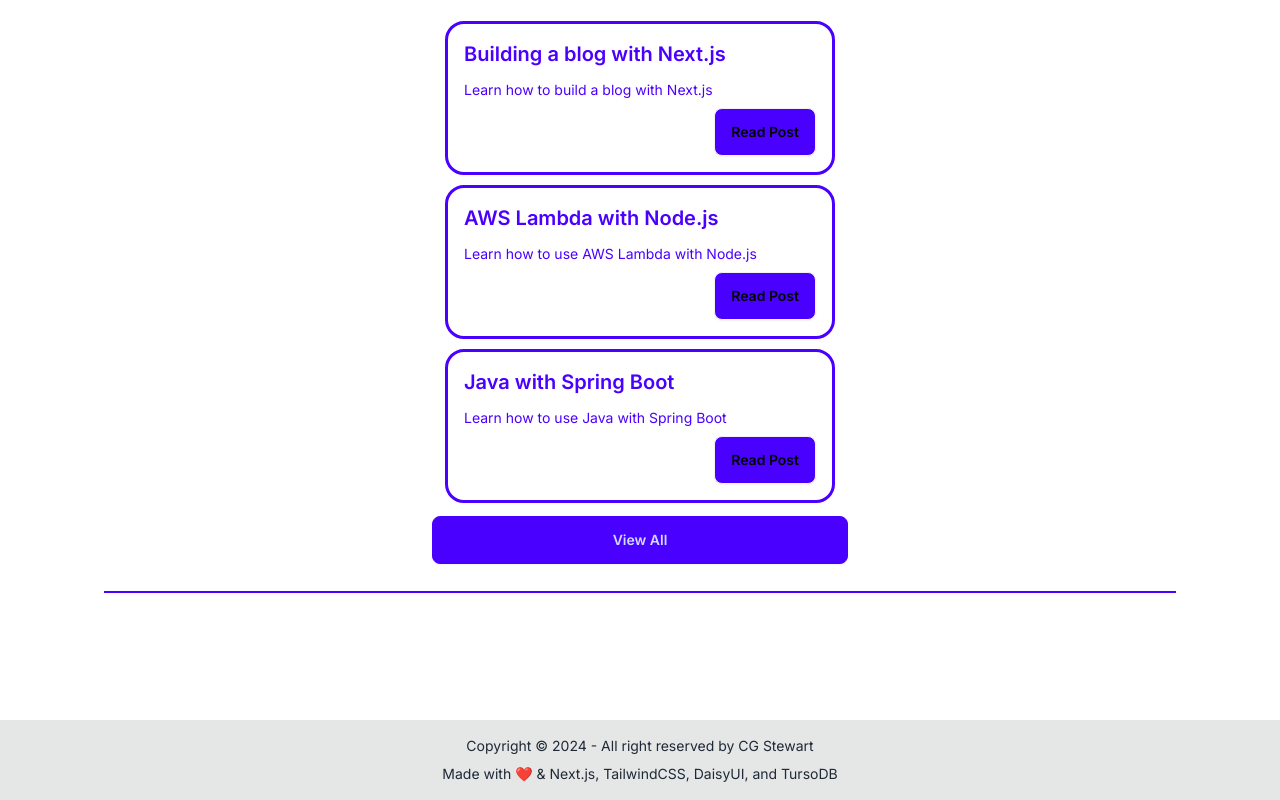
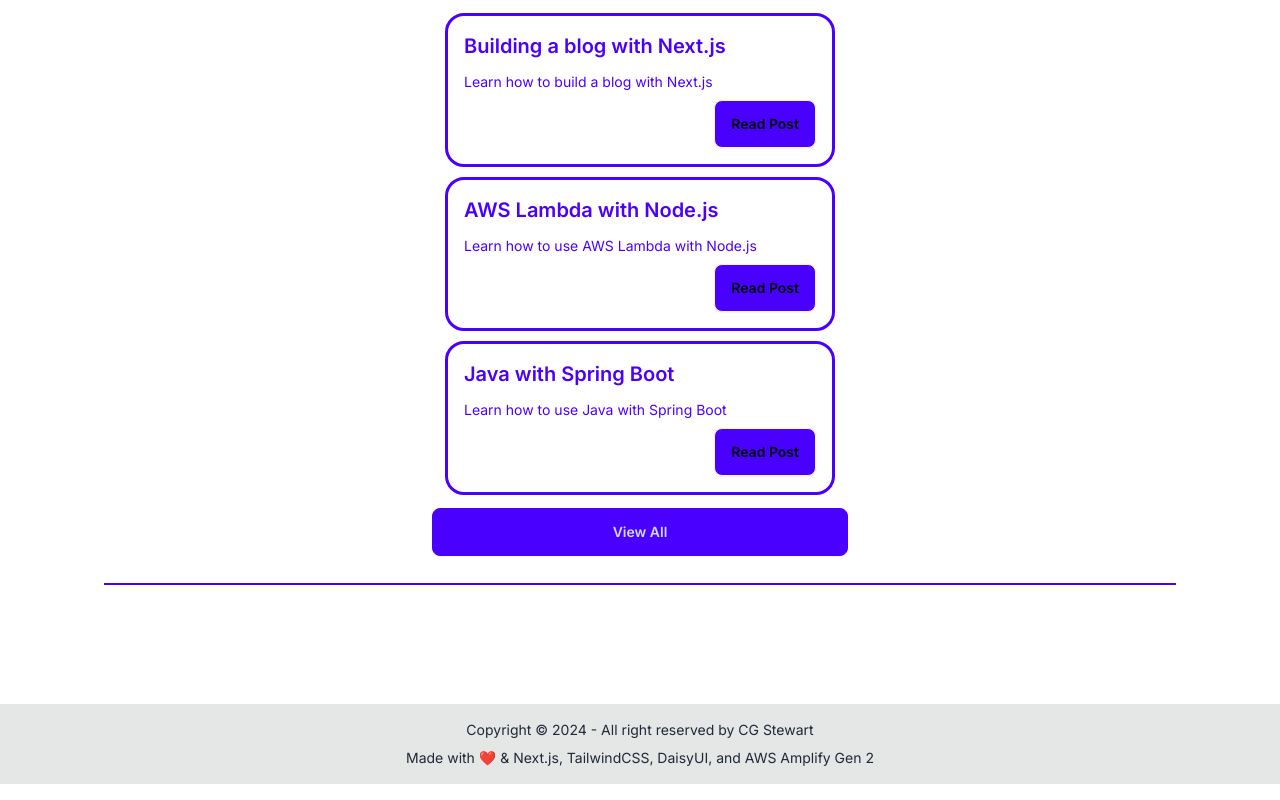
Before and after one commit to BABYFACECAM/cgstewart_cms, a Next.js app: page / in a window 1280 px wide. Shown: the part 2572-3372 px from the top of the page. Built offline with nearby package versions, Linux system fonts and the light colour scheme.

Commit message:
fixed layout issues and mobile responsiveness .. ready to add amplify data and fetch from db

```diff
--- a/app/layout.tsx
+++ b/app/layout.tsx
@@ -19,9 +19,9 @@ export default function RootLayout({
 }>) {
   return (
     <html lang="en">
-      <body className={inter.className}>
+      <body className={`${inter.className} flex flex-col min-h-screen`}>
         <Navbar />
-        <main className="flex min-h-screen m-2">{children}</main>
+        <main className="flex-grow px-2">{children}</main>
         <Footer />
       </body>
     </html>
--- a/components/footer/footer.tsx
+++ b/components/footer/footer.tsx
@@ -1,12 +1,14 @@
 export default function Footer() {
   return (
-    <footer className="footer  bottom-0 footer-center bg-base-300 text-base-content p-4">
-      <aside>
-        <p>
+    <footer className="footer footer-center bg-base-300 text-base-content p-4 w-full">
+      <aside className="w-full max-w-full px-4">
+        <p className="text-center break-words">
           Copyright © {new Date().getFullYear()} - All right reserved by CG
           Stewart
         </p>
-        <p>Made with ❤️ & Next.js, TailwindCSS, DaisyUI, and TursoDB </p>
+        <p className="text-center break-words">
+          Made with ❤️ & Next.js, TailwindCSS, DaisyUI, and AWS Amplify Gen 2
+        </p>
       </aside>
     </footer>
   );
```
